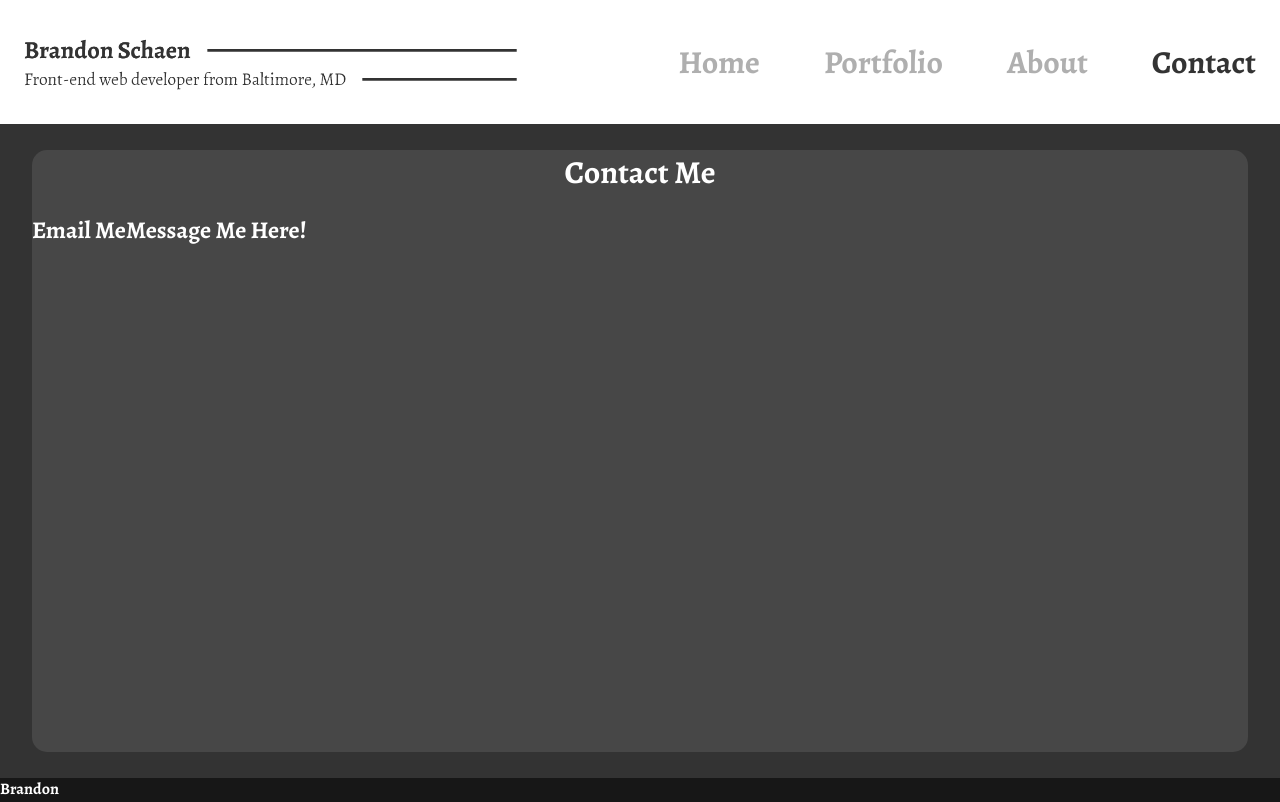
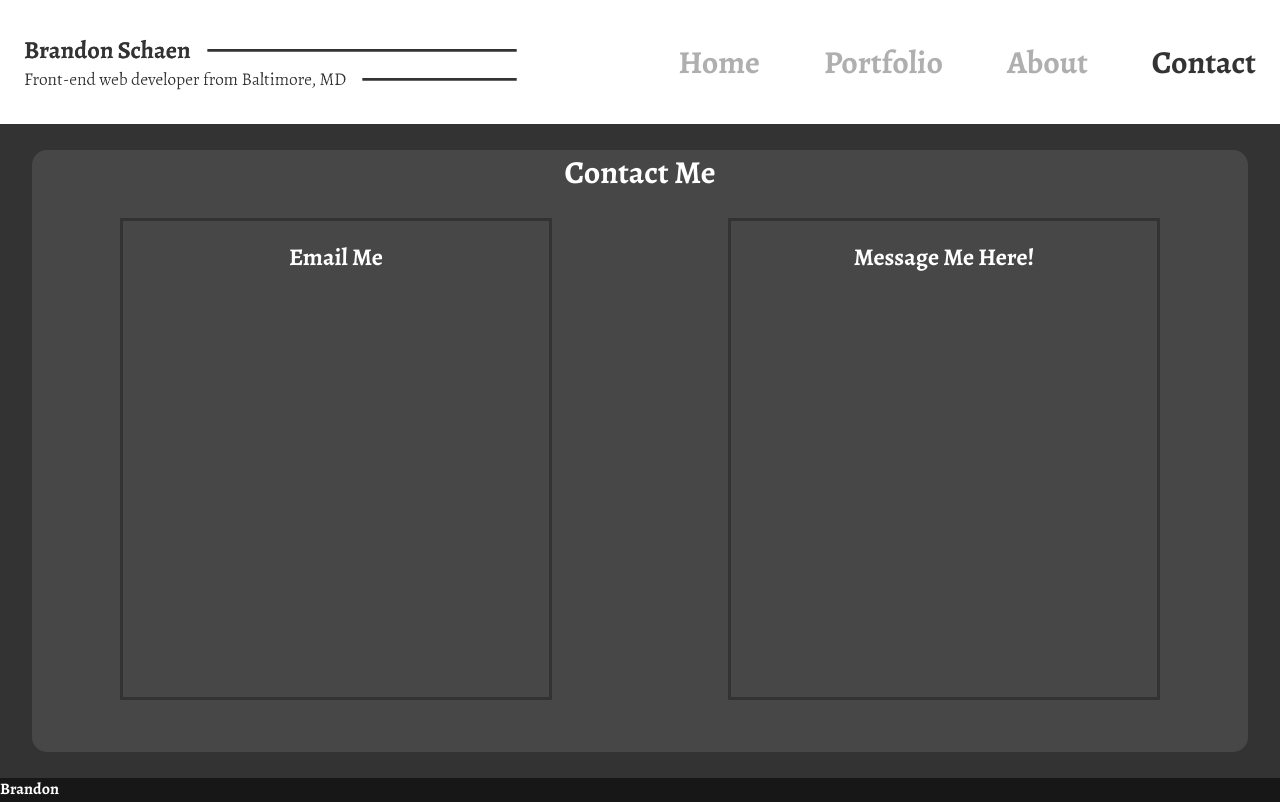
Before and after one commit to SonniSonni/Brandon-Portfolio, a React (Create React App) app: page /contact in a window 1280 px wide. Built offline with nearby package versions, Linux system fonts and the light colour scheme.

Commit message:
Sketched out the email and message boxes

```diff
--- a/src/Components/ContactPage/ContactPage.css
+++ b/src/Components/ContactPage/ContactPage.css
@@ -23,10 +23,17 @@ h1{
 
 .email-containers{
   display: flex;
+  justify-content: space-around;
+  margin-top:2%;
+  height:80%;
 }
 .email{
-  margin:0;
+  text-align: center;
+  border:3px solid #333333;
+  width:35%;
 }
 .message{
-  margin:0;
+  text-align: center;
+  border:3px solid #333333;
+  width:35%;
 }
```
